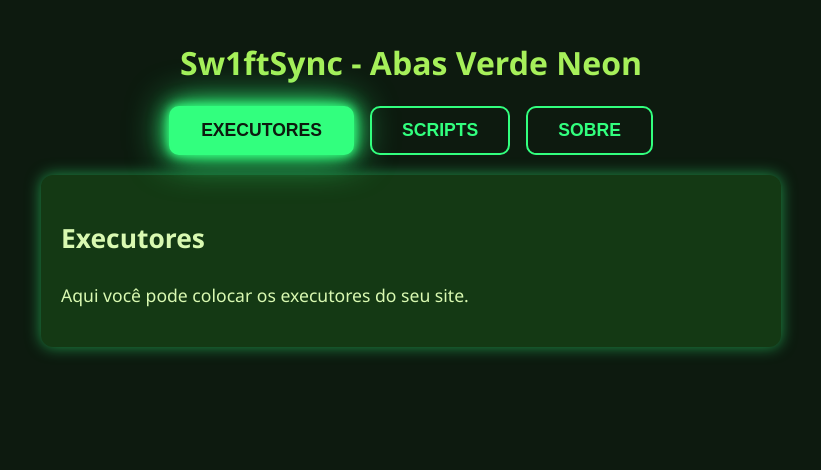
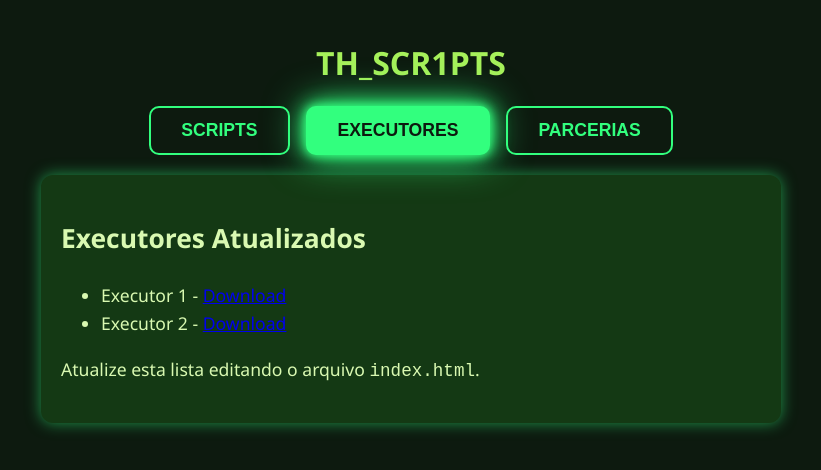
Before and after one commit to ArthurTH2401/TH_SCR1PTS, a plain HTML site: page index.html in a window 1280 px wide. Both pictures are taken after a click on the button "EXECUTORES". Shown: the whole page, without its empty margins (229-1050 px from the left). Drawn offline with Linux system fonts and the light colour scheme.

Commit message:
Update index.html

```diff
--- a/index.html
+++ b/index.html
@@ -3,7 +3,7 @@
 <head>
 <meta charset="UTF-8" />
 <meta name="viewport" content="width=device-width, initial-scale=1" />
-<title>Sw1ftSync Verde Neon - Abas</title>
+<title>TH_SCR1PTS - Scripts e Executores</title>
 <style>
   body {
     background-color: #0d1a0f;
@@ -14,14 +14,12 @@
     text-align: center;
   }
 
-  /* Container das abas */
   .tabs {
     display: flex;
     justify-content: center;
     margin-bottom: 20px;
   }
 
-  /* Botões das abas */
   .tab-button {
     background: transparent;
     border: 2px solid #32ff7e;
@@ -40,7 +38,6 @@
     position: relative;
   }
 
-  /* Neon efeito brilhante */
   .tab-button:hover,
   .tab-button.active {
     background-color: #32ff7e;
@@ -48,7 +45,6 @@
     box-shadow: 0 0 10px #32ff7e, 0 0 20px #32ff7e, 0 0 40px #32ff7e;
   }
 
-  /* Conteúdo das abas */
   .tab-content {
     max-width: 700px;
     margin: 0 auto;
@@ -63,48 +59,66 @@
     transition: opacity 0.4s ease;
   }
 
-  /* Esconde conteúdo inativo */
   .tab-content:not(.active) {
     display: none;
+  }
+
+  /* Links das parcerias */
+  .parceria-lista a {
+    color: #32ff7e;
+    text-decoration: none;
+    font-weight: bold;
+  }
+
+  .parceria-lista a:hover {
+    text-decoration: underline;
   }
 
 </style>
 </head>
 <body>
 
-  <h1>Sw1ftSync - Abas Verde Neon</h1>
+  <h1>TH_SCR1PTS</h1>
 
   <div class="tabs">
-    <button class="tab-button active" onclick="showTab('executores', this)">Executores</button>
-    <button class="tab-button" onclick="showTab('scripts', this)">Scripts</button>
-    <button class="tab-button" onclick="showTab('sobre', this)">Sobre</button>
+    <button class="tab-button active" onclick="showTab('scripts', this)">Scripts</button>
+    <button class="tab-button" onclick="showTab('executores', this)">Executores</button>
+    <button class="tab-button" onclick="showTab('parcerias', this)">Parcerias</button>
   </div>
 
-  <div id="executores" class="tab-content active">
-    <h2>Executores</h2>
-    <p>Aqui você pode colocar os executores do seu site.</p>
+  <div id="scripts" class="tab-content active">
+    <h2>Scripts</h2>
+    <ul id="lista-scripts">
+      <li><strong>Script Exemplo 1:</strong> Descrição rápida do script.</li>
+      <li><strong>Script Exemplo 2:</strong> Outro script legal.</li>
+    </ul>
+    <p>Para adicionar scripts, edite o arquivo <code>index.html</code> e coloque novos itens na lista.</p>
   </div>
 
-  <div id="scripts" class="tab-content">
-    <h2>Scripts</h2>
-    <p>Aqui ficam os scripts disponíveis para download ou visualização.</p>
+  <div id="executores" class="tab-content">
+    <h2>Executores Atualizados</h2>
+    <ul id="lista-executores">
+      <li>Executor 1 - <a href="#" target="_blank">Download</a></li>
+      <li>Executor 2 - <a href="#" target="_blank">Download</a></li>
+    </ul>
+    <p>Atualize esta lista editando o arquivo <code>index.html</code>.</p>
   </div>
 
-  <div id="sobre" class="tab-content">
-    <h2>Sobre</h2>
-    <p>Informações sobre o Sw1ftSync, contato e outras informações.</p>
+  <div id="parcerias" class="tab-content">
+    <h2>Parcerias</h2>
+    <ul class="parceria-lista">
+      <li><a href="https://exemplo.com" target="_blank">Parceiro 1</a></li>
+      <li><a href="https://outroexemplo.com" target="_blank">Parceiro 2</a></li>
+    </ul>
+    <p>Adicione suas parcerias aqui editando o arquivo <code>index.html</code>.</p>
   </div>
 
   <script>
     function showTab(tabId, btn) {
-      // Remove active das abas
       document.querySelectorAll('.tab-button').forEach(b => b.classList.remove('active'));
       btn.classList.add('active');
 
-      // Esconde todos os conteúdos
       document.querySelectorAll('.tab-content').forEach(c => c.classList.remove('active'));
-
-      // Mostra o conteúdo selecionado
       document.getElementById(tabId).classList.add('active');
     }
   </script>
```
